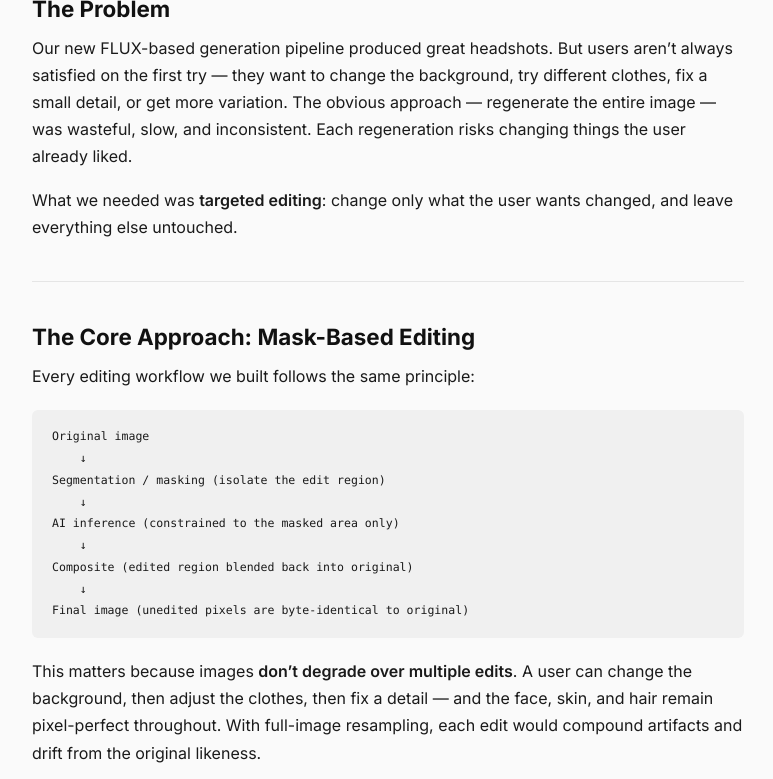
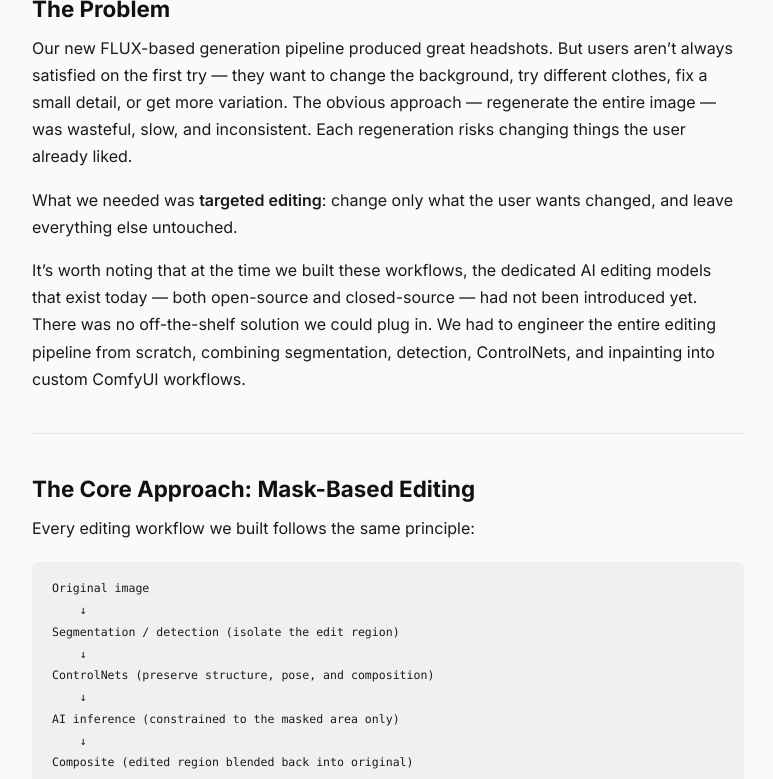
Before and after one commit to sdk401/portfolio, a Jekyll site: the page built from case-study-betterpic-editing/index.md, in a window 1280 px wide and 1400 px high, scrolled down 457 px, cut to the strip 0-779 px from the top of the window. Shown: the whole strip, without its empty margins (252-1025 px from the left). Built offline with Jekyll 4.4.1, drawn with Linux system fonts in a browser that asks for light colours; some of the changed text lies outside the part shown.

Commit message:
Add ControlNet mentions and context about no existing editing models

````diff
--- a/case-study-betterpic-editing/index.md
+++ b/case-study-betterpic-editing/index.md
@@ -17,6 +17,8 @@ Our new FLUX-based generation pipeline produced great headshots. But users aren'
 
 What we needed was **targeted editing**: change only what the user wants changed, and leave everything else untouched.
 
+It's worth noting that at the time we built these workflows, the dedicated AI editing models that exist today — both open-source and closed-source — had not been introduced yet. There was no off-the-shelf solution we could plug in. We had to engineer the entire editing pipeline from scratch, combining segmentation, detection, ControlNets, and inpainting into custom ComfyUI workflows.
+
 ---
 
 ## The Core Approach: Mask-Based Editing
@@ -26,7 +28,9 @@ Every editing workflow we built follows the same principle:
 ```
 Original image
     ↓
-Segmentation / masking (isolate the edit region)
+Segmentation / detection (isolate the edit region)
+    ↓
+ControlNets (preserve structure, pose, and composition)
     ↓
 AI inference (constrained to the masked area only)
     ↓
@@ -34,6 +38,8 @@ Composite (edited region blended back into original)
     ↓
 Final image (unedited pixels are byte-identical to original)
 ```
+
+The pipeline combines multiple model types: **segmentation and detection models** to precisely identify regions of interest (faces, clothing, backgrounds, objects), **ControlNets** to maintain structural consistency and guide the generation toward the right pose, edges, and composition, and **FLUX inpainting** to generate new content within the masked area.
 
 This matters because images **don't degrade over multiple edits**. A user can change the background, then adjust the clothes, then fix a detail — and the face, skin, and hair remain pixel-perfect throughout. With full-image resampling, each edit would compound artifacts and drift from the original likeness.
 
@@ -52,7 +58,7 @@ User selects a background style from a curated set. We automatically segment the
 
 ### Clothes Replacement
 
-Same mask-based approach applied to clothing. User picks a style, we load the corresponding prompt template, segment the clothing area while preserving face and skin, and generate new clothing that matches the body pose and lighting. Identity and facial features are fully preserved.
+Same mask-based approach applied to clothing. User picks a style, we load the corresponding prompt template, segment the clothing area while preserving face and skin, and generate new clothing that matches the body pose and lighting. ControlNets ensure the new clothing follows the original body pose and proportions. Identity and facial features are fully preserved.
 
 <a href="img/clothes_replace.png" target="_blank"><img src="img/clothes_replace.png" alt="Clothes replacement example"></a>
 
@@ -99,12 +105,13 @@ These workflows turned what would be manual per-image editing into a fully autom
 
 Every workflow in this suite — from simple skin smoothing to complex B2B batch processing — follows the same architectural pattern:
 
-1. **Segment** — identify the region of interest using segmentation models
+1. **Segment & detect** — identify the region of interest using segmentation and detection models
 2. **Mask** — create a precise boundary between "edit this" and "don't touch this"
-3. **Generate** — run inference constrained to the masked area
-4. **Composite** — blend the result back, ensuring seamless transitions
+3. **Guide** — use ControlNets to preserve structure, pose, and spatial composition
+4. **Generate** — run inference constrained to the masked area
+5. **Composite** — blend the result back, ensuring seamless transitions
 
-This decomposition made each new workflow faster to build. Once the masking and compositing infrastructure was solid, adding a new editing capability was primarily about defining the right segmentation target and prompt template — not rebuilding the pipeline from scratch.
+This decomposition made each new workflow faster to build. Once the masking, ControlNet guidance, and compositing infrastructure was solid, adding a new editing capability was primarily about defining the right segmentation target and prompt template — not rebuilding the pipeline from scratch.
 
 The design and photography background was critical here: knowing what makes an edit look natural — consistent lighting, proper color temperature, realistic shadows, natural fabric folds — informed every workflow's quality targets and evaluation criteria.
 
@@ -112,4 +119,4 @@ The design and photography background was critical here: knowing what makes an e
 
 ## Tech Stack
 
-`FLUX.1-dev` `ComfyUI` `Segmentation` `Inpainting` `Outpainting` `Custom ComfyUI Nodes` `Python`
+`FLUX.1-dev` `ComfyUI` `ControlNet` `Segmentation` `Detection` `Inpainting` `Outpainting` `Custom ComfyUI Nodes` `Python`
````
